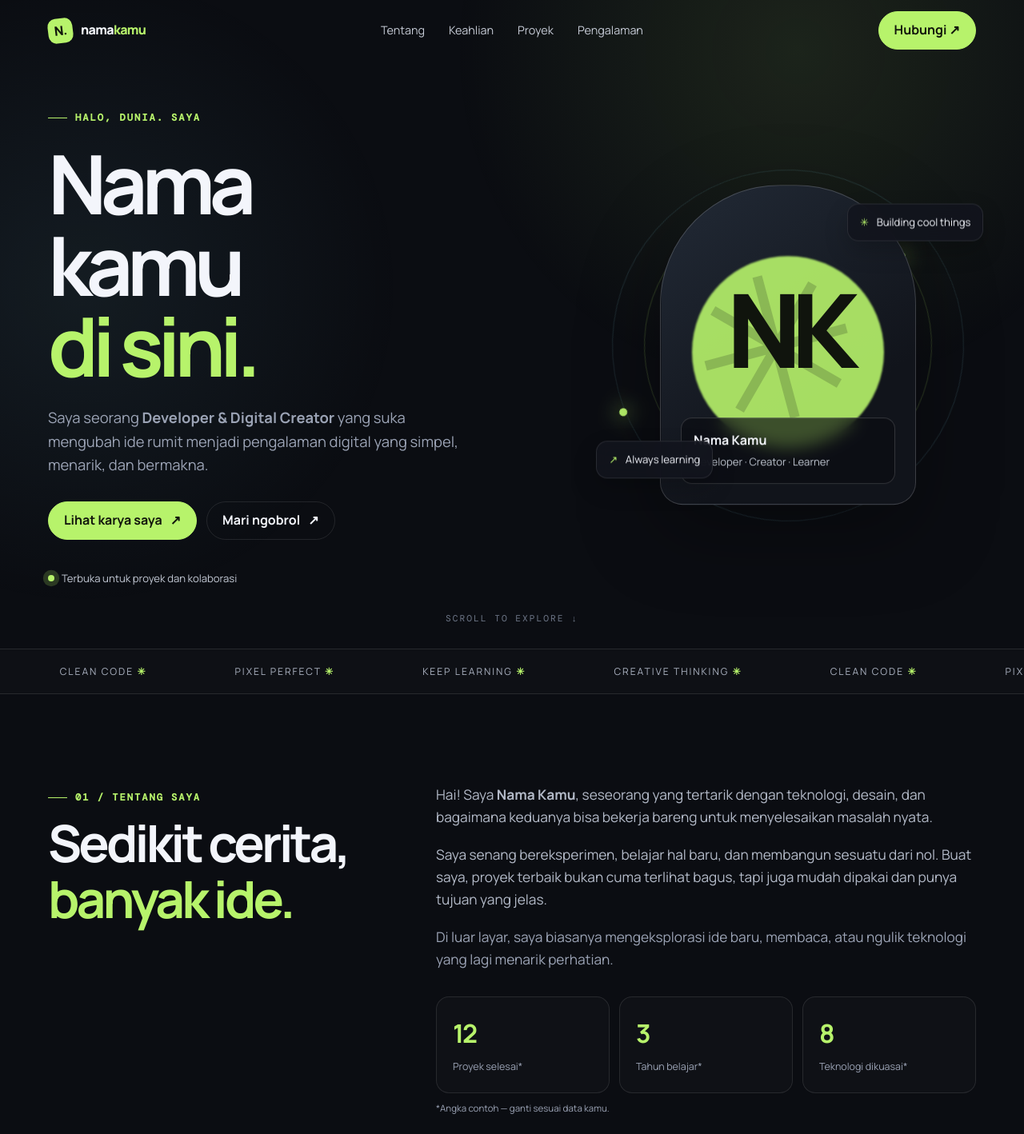
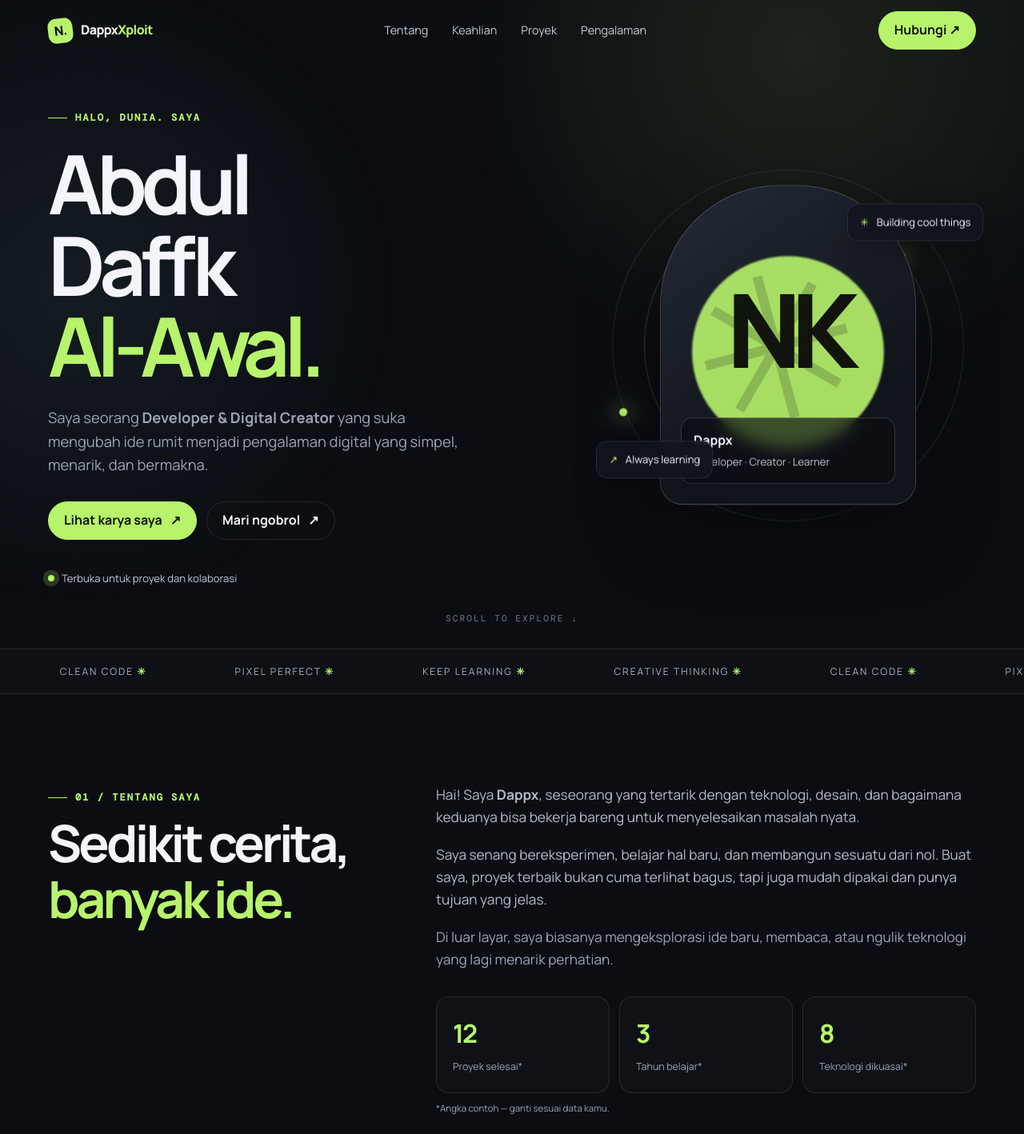
Before and after one commit to DaffMods/portofolio, a plain HTML site: page index.html in a window 1280 px wide. Shown: the top 1418 px of the page at 80% size. Drawn offline with nearby package versions, Linux system fonts and the light colour scheme.

Commit message:
Update index.html

```diff
--- a/index.html
+++ b/index.html
@@ -5,7 +5,7 @@
   <meta name="viewport" content="width=device-width, initial-scale=1.0">
   <meta name="theme-color" content="#0b0d12">
   <meta name="description" content="Portofolio pribadi — kreator digital, developer, dan problem solver.">
-  <title>Nama Kamu — Portfolio</title>
+  <title>Dappx — Portfolio</title>
   <style>
     @import url('https://fonts.googleapis.com/css2?family=DM+Mono:wght@400;500&family=Manrope:wght@400;500;600;700;800&display=swap');
 
@@ -241,7 +241,7 @@
   <header class="nav-wrap" id="navWrap">
     <nav class="container" aria-label="Navigasi utama">
       <a class="brand" href="#home" aria-label="Kembali ke beranda">
-        <span class="brand-mark">N.</span><span>nama<span class="accent">kamu</span></span>
+        <span class="brand-mark">N.</span><span>Dappx<span class="accent">Xploit</span></span>
       </a>
       <div class="nav-links" id="navLinks">
         <a href="#about">Tentang</a>
@@ -261,7 +261,7 @@
       <div class="container hero-grid">
         <div class="hero-copy">
           <div class="eyebrow mono reveal">Halo, dunia. Saya</div>
-          <h1 class="reveal delay-1">Nama<br>kamu<span>di sini.</span></h1>
+          <h1 class="reveal delay-1">Abdul<br>Daffk<span>Al-Awal.</span></h1>
           <p class="hero-desc reveal delay-2">Saya seorang <strong>Developer & Digital Creator</strong> yang suka mengubah ide rumit menjadi pengalaman digital yang simpel, menarik, dan bermakna.</p>
           <div class="hero-actions reveal delay-3">
             <a class="btn btn-primary" href="#projects">Lihat karya saya <span>↗</span></a>
@@ -273,7 +273,7 @@
           <div class="orbit one"></div><div class="orbit two"></div>
           <div class="portrait-card">
             <div class="portrait-initials">NK</div>
-            <div class="portrait-label"><strong>Nama Kamu</strong><span>Developer · Creator · Learner</span></div>
+            <div class="portrait-label"><strong>Dappx</strong><span>Developer · Creator · Learner</span></div>
           </div>
           <div class="float-tag tag-top"><span class="tag-symbol">✳</span> Building cool things</div>
           <div class="float-tag tag-bottom"><span class="tag-symbol">↗</span> Always learning</div>
@@ -295,7 +295,7 @@
           <h2>Sedikit cerita,<br><span class="accent">banyak ide.</span></h2>
         </div>
         <div class="about-copy reveal delay-1">
-          <p>Hai! Saya <strong>Nama Kamu</strong>, seseorang yang tertarik dengan teknologi, desain, dan bagaimana keduanya bisa bekerja bareng untuk menyelesaikan masalah nyata.</p>
+          <p>Hai! Saya <strong>Dappx</strong>, seseorang yang tertarik dengan teknologi, desain, dan bagaimana keduanya bisa bekerja bareng untuk menyelesaikan masalah nyata.</p>
           <p>Saya senang bereksperimen, belajar hal baru, dan membangun sesuatu dari nol. Buat saya, proyek terbaik bukan cuma terlihat bagus, tapi juga mudah dipakai dan punya tujuan yang jelas.</p>
           <p class="muted">Di luar layar, saya biasanya mengeksplorasi ide baru, membaca, atau ngulik teknologi yang lagi menarik perhatian.</p>
           <div class="stats">
@@ -315,9 +315,9 @@
           <p class="muted" style="max-width:300px;margin-bottom:5px">Beberapa hal yang saya gunakan untuk mewujudkan ide menjadi karya nyata.</p>
         </div>
         <div class="skills-grid">
-          <article class="skill-card reveal"><div class="skill-icon">⌘</div><h3>Frontend Development</h3><p>HTML, CSS, JavaScript, responsive UI.</p></article>
+          <article class="skill-card reveal"><div class="skill-icon">⌘</div><h3>Frontend Development</h3><p>HTML, CSS, JavaScript, Python, responsive UI.</p></article>
           <article class="skill-card reveal delay-1"><div class="skill-icon">◈</div><h3>UI / UX Design</h3><p>Wireframe, design system, user flow.</p></article>
-          <article class="skill-card reveal delay-2"><div class="skill-icon">⌁</div><h3>Backend Basics</h3><p>API, database, autentikasi dasar.</p></article>
+          <article class="skill-card reveal delay-2"><div class="skill-icon">⌁</div><h3>Backend</h3><p>API, database, autentikasi dasar.</p></article>
           <article class="skill-card reveal delay-3"><div class="skill-icon">✳</div><h3>Creative Problem Solving</h3><p>Riset, eksplorasi, dan iterasi ide.</p></article>
         </div>
       </div>
@@ -468,7 +468,7 @@
     document.querySelector("#year").textContent = new Date().getFullYear();
 
     // Link email: ubah alamat ini dengan email asli kamu
-    const EMAIL = "hello@example.com";
+    const EMAIL = "daffkangbann@gmail.com";
     document.querySelectorAll('a[href^="mailto:"]').forEach(link => {
       link.href = `mailto:${EMAIL}`;
     });
```
